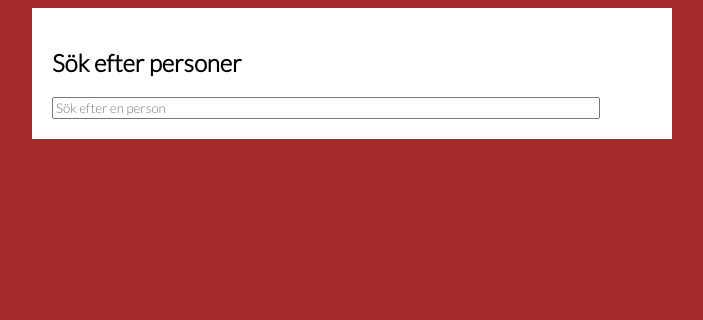
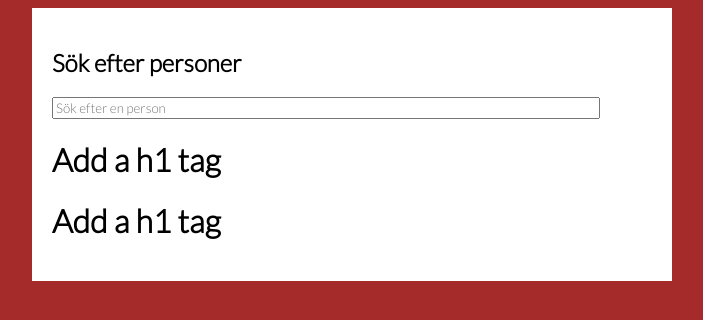
Before and after one commit to AxelWesterstrom/javascript-demo, a website: page frontend/index.html in a window 1280 px wide. Shown: the whole page, without its empty margins (288-991 px from the left). Drawn offline with nearby package versions, Linux system fonts and the light colour scheme; a web font is replaced by a local one.

Commit message:
Added a h1 tag

```diff
--- a/frontend/index.html
+++ b/frontend/index.html
@@ -13,6 +13,8 @@
   <main>
     <h2>Sök efter personer</h2>
     <input type="text" placeholder="Sök efter en person">
+    <h1>Add a h1 tag</h1>
+    <h1>Add a h1 tag</h1>
     <div class="result"></div>
     <script src="https://code.jquery.com/jquery-3.6.0.min.js"></script>
     <script src="main.js"></script>
```
